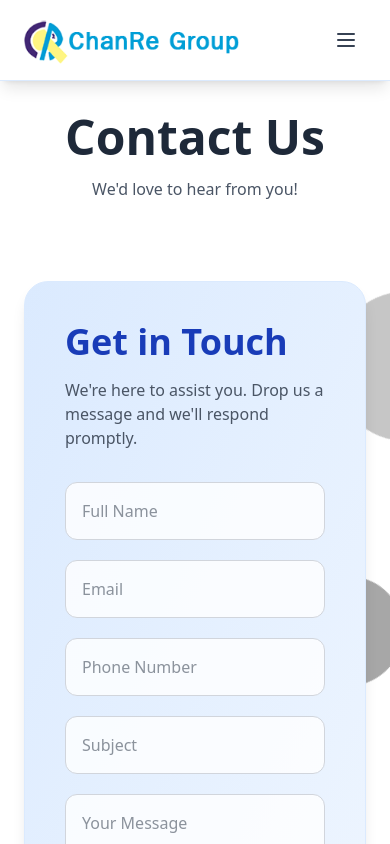
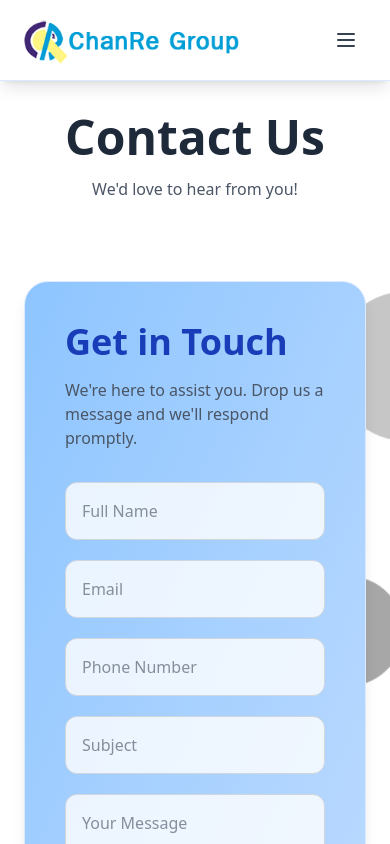
Before and after one commit to ManuJ1210/ChanRe, a React (Vite) app: page /contact in a window 390 px wide. Shown: the top 844 px of the page. Built offline with nearby package versions, Linux system fonts and the light colour scheme.

Commit message:
Added info about units

```diff
--- a/src/components/Carousel.jsx
+++ b/src/components/Carousel.jsx
@@ -4,7 +4,7 @@ import { Typewriter } from "react-simple-typewriter";
 
 const HeroSection = () => {
   return (
-    <section className="relative w-full py-28 px-6 md:px-20 overflow-hidden mb-25">
+    <section className="relative w-full py-28 px-6 md:px-20 overflow-hidden  mb-25">
 
       <div className="relative z-10 max-w-7xl mx-auto flex flex-col-reverse md:flex-row items-center justify-between gap-14">
 
--- a/src/components/aboutSection.jsx
+++ b/src/components/aboutSection.jsx
@@ -3,7 +3,7 @@ import { motion } from "framer-motion";
 
 const AboutSection = () => {
   return (
-    <section className=" px-6 md:px-10  ">
+    <section className=" px-6 md:px-10 backdrop-blur-sm   ">
       <div className=" mx-auto rounded-[32px] bg-gradient-to-br from-blue-400 via-blue-500 to-blue-700 shadow-xl p-10 md:p-16 text-white">
 
         <motion.h2
--- a/src/pages/Appointment.jsx
+++ b/src/pages/Appointment.jsx
@@ -4,7 +4,7 @@ import { motion } from "framer-motion";
 const AppointmentPage = () => {
     return (
         <>
-            <div className="min-h-screen text-black">
+            <div className="min-h-screen text-black backdrop-blur-xs ">
 
                 <section className="py-8 px-6 max-w-7xl mx-auto text-center">
                     <motion.h1 className="text-4xl font-bold"
@@ -60,9 +60,6 @@ const AppointmentPage = () => {
                             </ul>
                         </div>
                         </motion.div>
-
-
-
                         <motion.div className="bg-gradient-to-br from-blue-100 to-blue-50 p-4 rounded-2xl shadow-xl"
                             initial={{ opacity: 0, x: 60 }}
                             whileInView={{ opacity: 1, x: 0 }}
@@ -117,8 +114,6 @@ const AppointmentPage = () => {
                                         className="w-full p-2 outline-none bg-transparent h-24 resize-none"
                                     />
                                 </div>
-
-
                                 <div className="grid grid-cols-2 gap-4">
                                     <div className="flex items-center border border-gray-300 rounded px-3">
                                         <FaCalendarAlt className="text-gray-500 mr-2" />
--- a/src/pages/contact.jsx
+++ b/src/pages/contact.jsx
@@ -34,7 +34,7 @@ const ContactPage = () => {
       <section className="py-20 px-6">
         <div className="max-w-7xl mx-auto grid grid-cols-1 lg:grid-cols-2 gap-14 items-start">
 
-          <div className="backdrop-blur-xl bg-gradient-to-br from-blue-100 to-blue-50 rounded-3xl shadow-lg p-10 border border-blue-100">
+          <div className="backdrop-blur-xl bg-gradient-to-br from-blue-300 to-blue-200 rounded-3xl shadow-lg p-10 border border-blue-100">
             <motion.h2
               className="text-4xl font-bold mb-4 text-blue-800"
               initial={{ opacity: 0, y: -30 }}
```
Also changed, not shown: src/App.css (line endings or trailing spaces).
